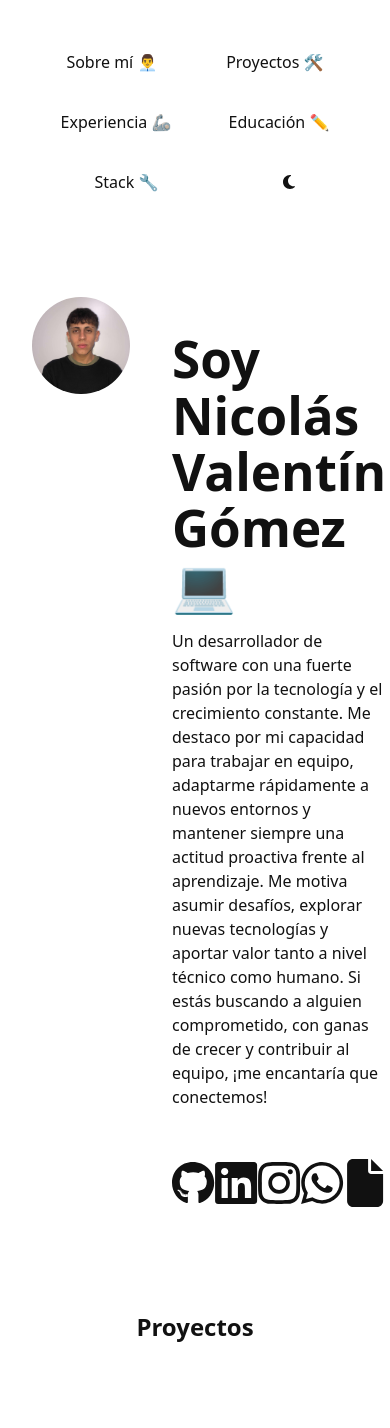
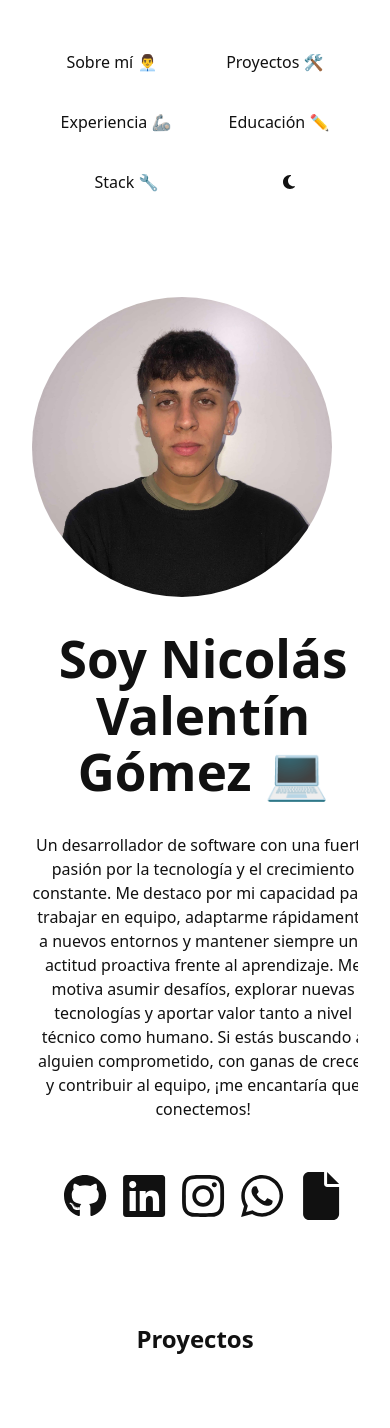
Before and after one commit to NicoGGomez/Portafolio, a React (Vite) app: page / in a window 390 px wide. Shown: the top 1428 px of the page. Built offline with nearby package versions, Linux system fonts and the light colour scheme.

Commit message:
un poco responsive

```diff
--- a/src/components/AboutMe.jsx
+++ b/src/components/AboutMe.jsx
@@ -11,9 +11,10 @@ const AboutMe = () => {
     return (
         <div className="contenedor contenedor-general-about-me">
 
+            <div className="contenedor-informacion-about-me">
+
             <img src="../imgs/fotoPerfil.png" alt="Foto perfil" />
 
-            <div className="contenedor-informacion-about-me">
                 <div className="texto-about-me">
                     <div className="titulo-about-me">
                     <h1>Soy Nicolás Valentín Gómez 💻</h1>
@@ -21,7 +22,6 @@ const AboutMe = () => {
                     <p>Un desarrollador de software con una fuerte pasión por la tecnología y el crecimiento constante. Me destaco por mi capacidad para trabajar en equipo, adaptarme rápidamente a nuevos entornos y mantener siempre una actitud proactiva frente al aprendizaje.
 
                     Me motiva asumir desafíos, explorar nuevas tecnologías y aportar valor tanto a nivel técnico como humano. Si estás buscando a alguien comprometido, con ganas de crecer y contribuir al equipo, ¡me encantaría que conectemos!</p>
-            </div>
 
                     <ul className="zona-de-contacto">
                     <li><a href="https://github.com/NicoGGomez" target='_blank'>
@@ -43,6 +43,10 @@ const AboutMe = () => {
 
                 </div>
 
+
+
+            </div>
+
         </div>
     )
 }
--- a/src/styles/AboutMe.css
+++ b/src/styles/AboutMe.css
@@ -1,16 +1,22 @@
 .contenedor-general-about-me {
     display: flex;
     justify-content: space-around;
+    overflow: hidden;
 }
 
 .contenedor-general-about-me img {
-    float: left;
+    border-radius: 50%;
+    object-fit:cover;
+    margin-right: 5vh;
+    min-width: 200px;
+    max-width: 300px;
+    height: min-content;
+}
+
+.contenedor-informacion-about-me {
     display: flex;
-    width: 30%;
-    height: 30%;
-    border-radius: 50%;
-    margin-right: 5vh;
-    object-fit: cover;
+    align-items: center;
+    /* flex-wrap: wrap; */
 }
 
 .texto-about-me h1{
@@ -18,6 +24,7 @@
 }
 
 .texto-about-me{
+    flex: 1;
     margin-top: 4vh;
     width: 100%;
     display: flex;
@@ -29,7 +36,7 @@
 }
 
 .texto-about-me .titulo-about-me {
-    margin-bottom: 2vh;
+    margin-bottom: 4vh;
     align-self: start;
 }
 
@@ -53,3 +60,21 @@
     color: #ff4444;
     transition: .3s;
 }
+
+@media (max-width: 768px) {
+    .contenedor-informacion-about-me {
+        flex-direction: column;
+        text-align: center;
+    }
+
+    .texto-about-me {
+        align-items: center;
+        text-align: center;
+    }
+
+    .zona-de-contacto {
+        flex-wrap: wrap;
+        justify-content: center;
+        gap: 2vh;
+    }
+}
--- a/src/styles/CardProyecto.css
+++ b/src/styles/CardProyecto.css
@@ -6,7 +6,7 @@
     transition: .3s;
     background-color: var(--card-bg);
     color: var(--text-color);
-    margin-bottom: 1vh;
+    margin-bottom: 3vh;
 }
 
 .card-proyecto img {
```
Lines whose indentation alone changed are shown as unchanged.
